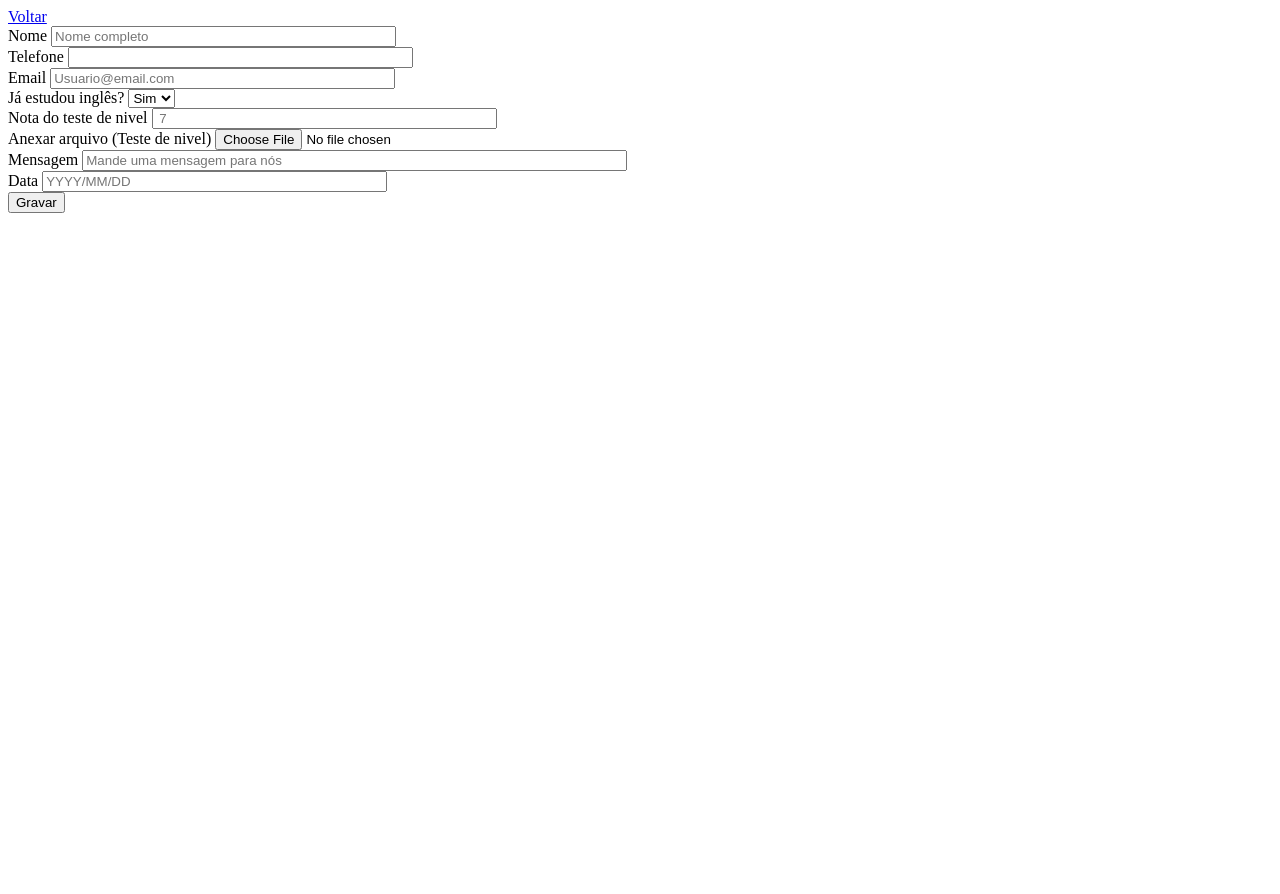
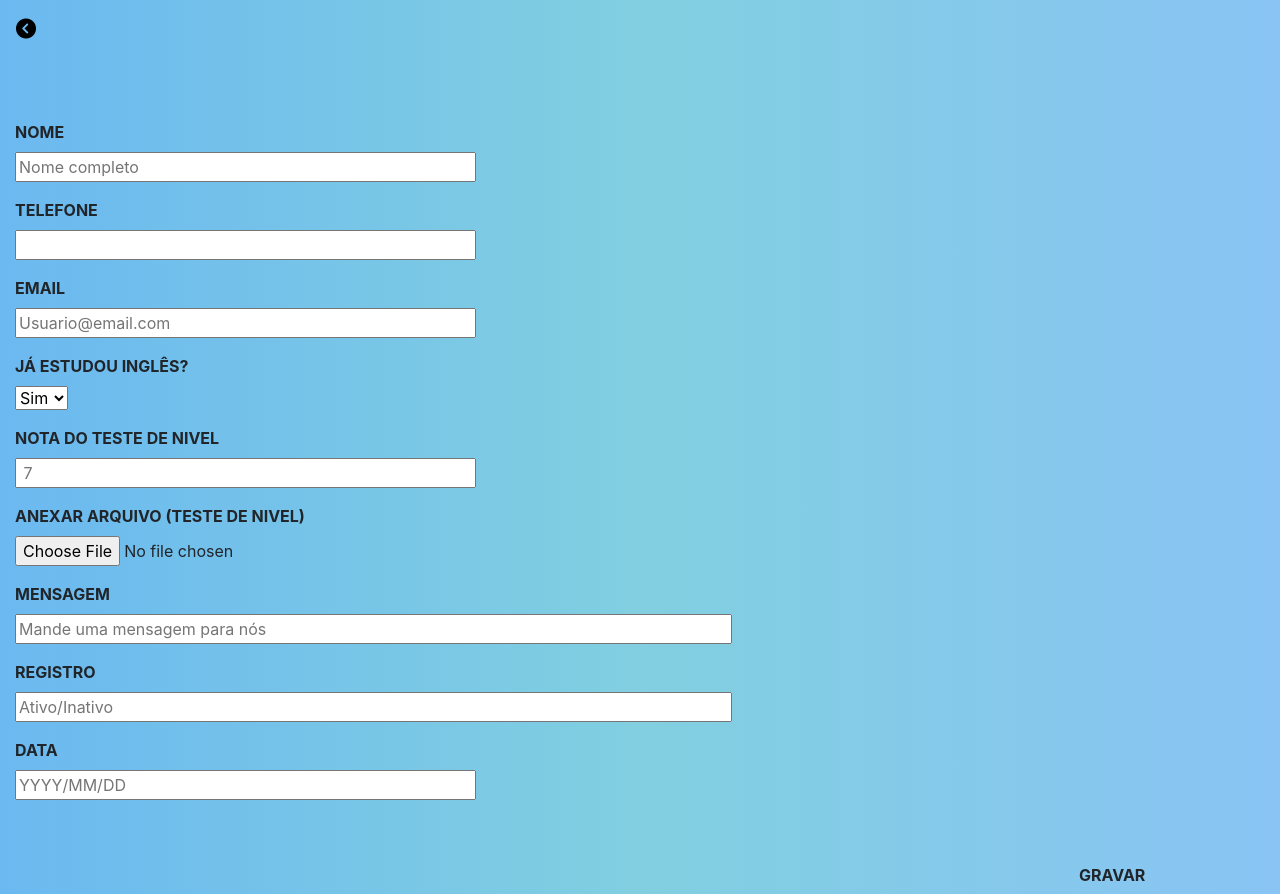
Before and after one commit to Matheus-Msantos/Projeto_SEA, a PHP site: page /login/editar_interessado.php in a window 1280 px wide. Before the commit the page ends 213 px from the top, so only its background shows below. Run offline with PHP 8.4, Linux system fonts and the light colour scheme; data that the repository does not hold is empty; some libraries are stand-ins or nearby versions.

Commit message:
finalizado

```diff
--- /dev/null
+++ b/css/editar_interessado.css
@@ -0,0 +1,27 @@
+header a{
+    color: black;
+}
+
+header a:hover{
+    color: #a7a7a7;
+}
+
+.banner-gravar {
+    min-height: 100vh;
+    background-image: linear-gradient(to left, #89c4f4, #81cfe0, #6bb9f0);
+    background-repeat: no-repeat;
+}
+
+form span {
+    text-transform: uppercase;
+    font-weight: bold;
+}
+
+form .btn {
+    text-transform: uppercase;
+    font-weight: bold;
+}
+
+form .btn:hover {
+    color: #a7a7a7;
+}
--- a/css/interessado.css
+++ b/css/interessado.css
@@ -3,9 +3,6 @@
     min-height: calc(100vh - 75px);
     background: url('../imagens/background-interessado.jpg');
     background-repeat: no-repeat;
-    background-position: center;
-    background-size: cover;
-    background-attachment: fixed;
     background-image: linear-gradient(to bottom, #e4f1fe, #c5eff7, #89c4f4);
 
 }
--- a/css/secao-principal.css
+++ b/css/secao-principal.css
@@ -185,9 +185,3 @@ footer p {
     margin-bottom: 6px;
     padding: 10px;
 }
-
-/* ----- Tela do professor MENU ----- */
-
-.icon-logout {
-    size: 25px;
-}
--- a/login/consulta_interessado.php
+++ b/login/consulta_interessado.php
@@ -5,8 +5,8 @@ require_once 'db.php';
 // Consultar tabela de interessados
 $tabela = array();
 
-$consulta = (' SELECT id, nome, telefone, email, estudouIngles, quantoTempo, nota, imagem, mensagem, data FROM Interessado ORDER BY nome');
+$consulta = (' SELECT id, nome, telefone, email, estudouIngles, quantoTempo, nota, imagem, mensagem, registro, data FROM Interessado ORDER BY id desc');
 
 foreach ( $db->query( $consulta ) as $reg ) {
-    $tabela[ $reg['id'] ] = [ 'nome' => $reg['nome'], 'telefone' => $reg['telefone'], 'email' => $reg['email'], 'estudouIngles' => $reg['estudouIngles'], 'quantoTempo' => $reg['quantoTempo'], 'nota' => $reg['nota'], 'imagem' => $reg['imagem'], 'mensagem' => $reg['mensagem'], 'data' => $reg['data'] ];
+    $tabela[ $reg['id'] ] = [ 'nome' => $reg['nome'], 'telefone' => $reg['telefone'], 'email' => $reg['email'], 'estudouIngles' => $reg['estudouIngles'], 'quantoTempo' => $reg['quantoTempo'], 'nota' => $reg['nota'], 'imagem' => $reg['imagem'], 'mensagem' => $reg['mensagem'], 'registro' => $reg['registro'], 'data' => $reg['data'] ];
 }
--- a/login/editar_interessado.php
+++ b/login/editar_interessado.php
@@ -11,10 +11,11 @@ if ( isset($_POST['id']) ) {
     $estudouIngles =  $_POST['estudouIngles'];
     $nota = $_POST['nota'];
     $imagem = $_POST['MAX_FILE_SIZE'];
+    $registro = $_POST['registro'];
     $mensagem = $_POST['mensagem'];
     $data = $_POST['data'];
 
-    $objStmt = $db->prepare(" UPDATE Interessado SET nome = :nome, telefone = :telefone, email = :email,  estudouIngles = :estudouIngles, nota = :nota, imagem = :MAX_FILE_SIZE, mensagem = :mensagem, data = :data WHERE id = :id ");
+    $objStmt = $db->prepare(" UPDATE Interessado SET nome = :nome, telefone = :telefone, email = :email,  estudouIngles = :estudouIngles, nota = :nota, registro = :registro, imagem = :MAX_FILE_SIZE, mensagem = :mensagem, data = :data WHERE id = :id ");
 
     $objStmt->bindParam(':id', $id);
     $objStmt->bindParam(':nome', $nome);
@@ -24,6 +25,7 @@ if ( isset($_POST['id']) ) {
     $objStmt->bindParam(':nota', $nota);
     $objStmt->bindParam(':MAX_FILE_SIZE', $imagem);
     $objStmt->bindParam(':mensagem', $mensagem);
+    $objStmt->bindParam(':registro', $registro);
     $objStmt->bindParam(':data', $data);
 
     if ( $objStmt->execute() ) {
@@ -40,7 +42,7 @@ $id = preg_replace('/\D/', '', $_GET['id']);
 
 $interessado = array();
 
-$consulta = (" SELECT id, nome, telefone, email, estudouIngles, quantoTempo, nota, imagem, mensagem, data FROM Interessado WHERE id = $id");
+$consulta = (" SELECT id, nome, telefone, email, estudouIngles, quantoTempo, nota, imagem, mensagem, registro, data FROM Interessado WHERE id = $id");
 
 foreach ( $db->query( $consulta ) as $registro ) {
     $interessado = $registro;
--- a/login/editar_interessado_tpl.php
+++ b/login/editar_interessado_tpl.php
@@ -4,19 +4,37 @@
 <head>
     <meta charset="UTF-8">
     <title>Document</title>
+    <link rel="stylesheet" href="https://stackpath.bootstrapcdn.com/bootstrap/4.5.2/css/bootstrap.min.css"
+        integrity="sha384-JcKb8q3iqJ61gNV9KGb8thSsNjpSL0n8PARn9HuZOnIxN0hoP+VmmDGMN5t9UJ0Z" crossorigin="anonymous">
+    <link rel="stylesheet" href="../css/editar_interessado.css">
+    <!-- JS, Popper.js, jQuery and fonts-->
+    <script src="https://code.jquery.com/jquery-3.5.1.slim.min.js"
+        integrity="sha384-DfXdz2htPH0lsSSs5nCTpuj/zy4C+OGpamoFVy38MVBnE+IbbVYUew+OrCXaRkfj"
+        crossorigin="anonymous"></script>
+    <script src="https://cdn.jsdelivr.net/npm/popper.js@1.16.1/dist/umd/popper.min.js"
+        integrity="sha384-9/reFTGAW83EW2RDu2S0VKaIzap3H66lZH81PoYlFhbGU+6BZp6G7niu735Sk7lN"
+        crossorigin="anonymous"></script>
+    <script src="https://stackpath.bootstrapcdn.com/bootstrap/4.5.2/js/bootstrap.min.js"
+        integrity="sha384-B4gt1jrGC7Jh4AgTPSdUtOBvfO8shuf57BaghqFfPlYxofvL8/KUEfYiJOMMV+rV"
+        crossorigin="anonymous"></script>
+    <script src="https://kit.fontawesome.com/4d52201842.js" crossorigin="anonymous"></script>
+
 </head>
 
-<body>
+<body class="banner-gravar">
 
-    <header>
-        <a href="interessado.php">Voltar</a>
+    <header class="p-3">
+        <a href="interessado.php"><i class="fa-lg fas fa-chevron-circle-left"></i></a>
     </header>
 
-    <div>
+    <main>
+        <section>
+            <div class="text-center h2 p-4">
                 <?php
                     if ( isset($msg) ) echo $msg;
                 ?>
             </div>
+
 
             <div>
                 <form class="mx-auto" method="POST" action="editar_interessado.php">
@@ -60,6 +78,12 @@
                             size="65" value="<?php echo $interessado['mensagem'] ?>">
                     </div>
 
+
+                    <div class="col-10 py-2">
+                        <span class="d-block pb-2">Registro</span>
+                        <input type="text" id="registro" name="registro" placeholder="Ativo/Inativo" size="65" value="<?php echo $interessado['registro'] ?>">
+                    </div>
+
                     <div class="col-10 py-2">
                         <span class="d-block pb-2">Data</span>
                         <input type="text" id="data" name="data" placeholder="YYYY/MM/DD" size="40" value="<?php echo $interessado['data'] ?>">
@@ -69,12 +93,14 @@
                         <input type="hidden" name="id" value="<?php echo $interessado['id'] ?>" >
                     </div>
 
-            <div class="col-11 d-flex justify-content-end pt-4">
-                <input type="submit" value="Gravar">
+                    <div class=" col-11 d-flex justify-content-end pt-4">
+                        <input class="btn" type="submit" value="Gravar">
                     </div>
 
                 </form>
             </div>
+        </section>
+    </main>
 </body>
 
 </html>
--- a/login/grava_interessado.php
+++ b/login/grava_interessado.php
@@ -4,8 +4,8 @@
 require_once 'db.php';
 
 //Preparando consulta
-$objStmt = $db->prepare(' INSERT INTO Interessado (nome, telefone, email, estudouIngles, quantoTempo, nota, imagem, mensagem, data)
-                          VALUES (:nome, :telefone, :email, :estudouIngles, :tempoDeCurso,  :nota, :imagem, :mensagem, :data) ');
+$objStmt = $db->prepare(' INSERT INTO Interessado (nome, telefone, email, estudouIngles, quantoTempo, nota, imagem, mensagem, registro, data)
+                          VALUES (:nome, :telefone, :email, :estudouIngles, :tempoDeCurso,  :nota, :imagem, :mensagem, :registro, :data) ');
 
 
 //Valor enviado do formúlario
@@ -17,6 +17,7 @@ $objStmt->bindParam(':tempoDeCurso', $_POST['tempoDeCurso']);
 $objStmt->bindParam(':nota', $_POST['nota']);
 $objStmt->bindParam(':imagem', $_POST['MAX_FILE_SIZE']);
 $objStmt->bindParam(':mensagem', $_POST['mensagem']);
+$objStmt->bindParam(':registro', $_POST['registro']);
 $objStmt->bindParam(':data', $_POST['data']);
 
 if ( $objStmt->execute() ) {
--- a/login/interessado.php
+++ b/login/interessado.php
@@ -11,6 +11,7 @@ include 'menu.php';
 <html lang="pt-br">
 
 <head>
+
     <meta charset="UTF-8">
     <title>Document</title>
     <!-- CSS only -->
@@ -44,6 +45,7 @@ include 'menu.php';
                 <th>Nota do teste</th>
                 <th>imagem do teste</th>
                 <th>Mensagem</th>
+                <th>Registro</th>
                 <th>Data</th>
             </tr>
 
@@ -62,8 +64,8 @@ include 'menu.php';
                                 <td> {$reg['nota']} </td>
                                 <td> {$reg['imagem']} </td>
                                 <td> {$reg['mensagem']} </td>
+                                <td> {$reg['registro']} </td>
                                 <td> {$reg['data']} </td>
-                                <td> <a href='#'>Matricular</a> </td>
                                 <td> <a href='editar_interessado.php?id=$id'><i class='icon-editar fas fa-user-edit'></i></a> </td>
                                 <td> <a href='apagar.php?id=$id'><i class='icon-apagar fas fa-trash-alt'></i></a> </td>
                             </tr>
--- a/login/validacao.php
+++ b/login/validacao.php
@@ -1,6 +1,4 @@
 <?php
-
-session_start();
 
 if ( !isset($_SESSION['login']) ) {
     header ('Location: index.php');
```
Also changed, not shown: css/grava_interessado.css (added, +10 -0 lines), login/grava_interessado_tpl.php (+24 -6 lines), login/index.php (+2 -33 lines), login/matriculados.php (deleted, +0 -9 lines), login/menu.php (+2 -5 lines), imagens/background-gravar.jpg (added). Lines whose indentation alone changed are shown as unchanged.
